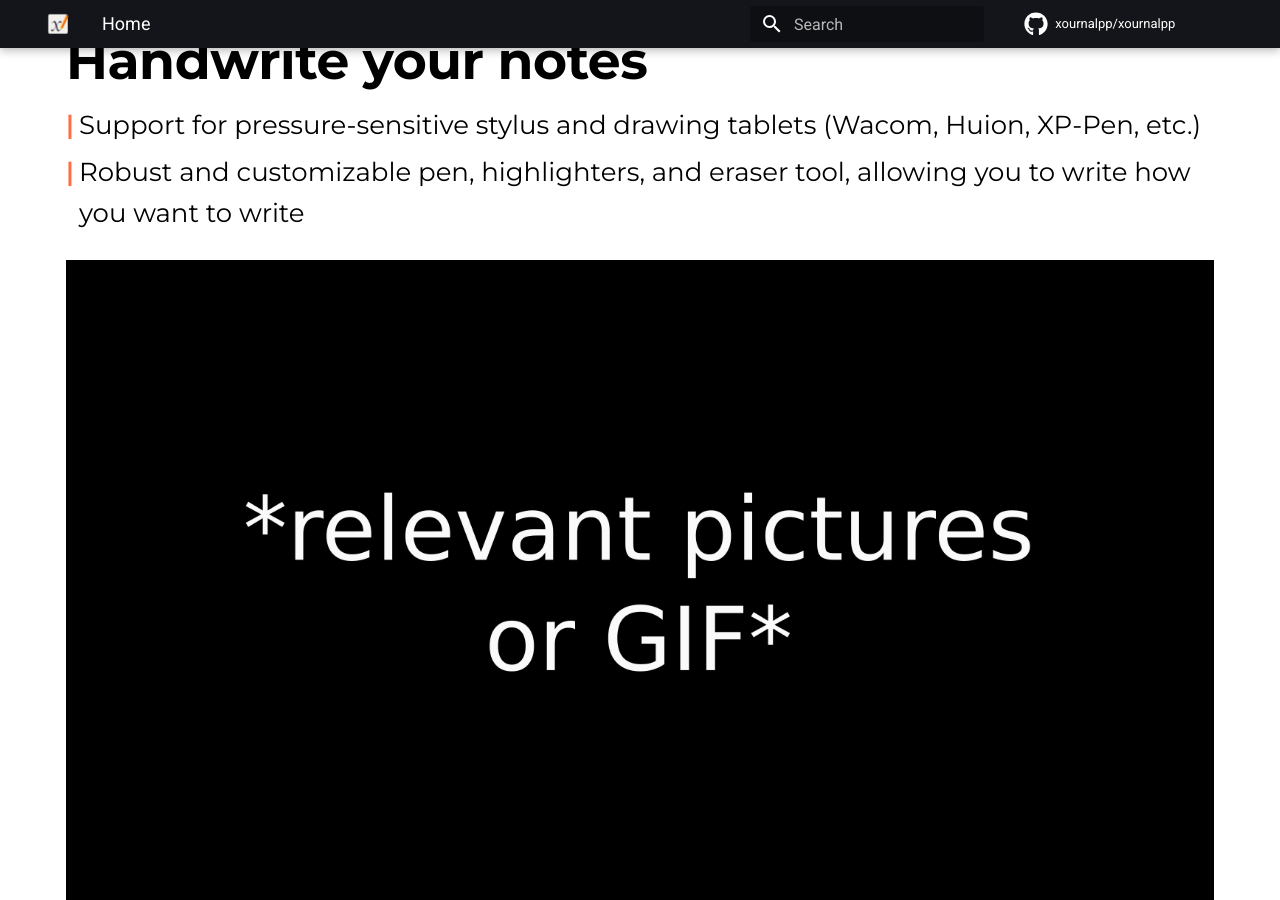
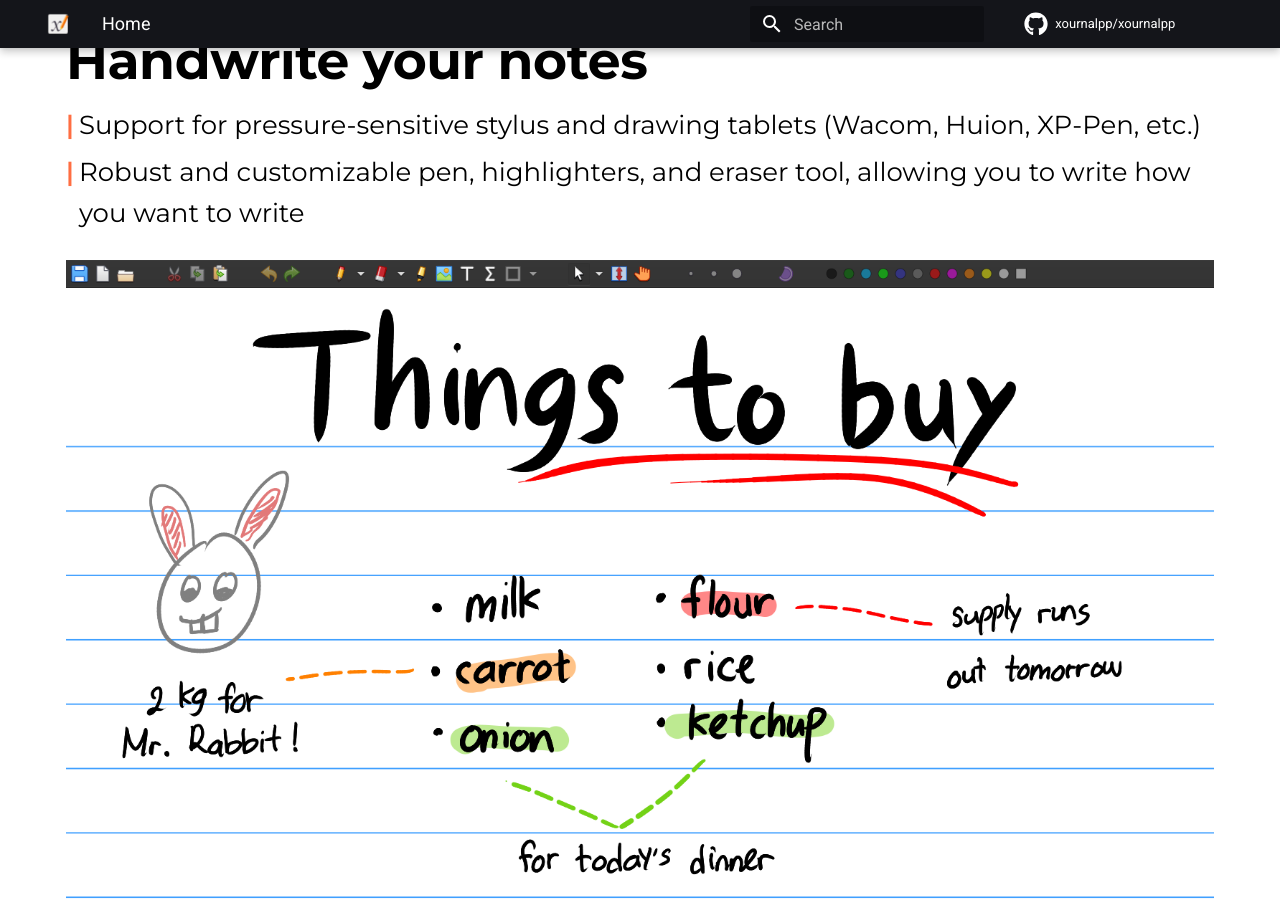
Before and after one commit to xournalpp/xournalpp.github.io, an MkDocs documentation site: the page built from docs/index.md, in a window 1280 px wide and 900 px high, scrolled down 1305 px. Built offline with MkDocs 1.6.1 and Material for MkDocs 9.7.7, drawn with Linux system fonts in a browser that asks for light colours; comment, search, counter and statistics services are not loaded; the version menu is left out.

Commit message:
Add handwriting showcase screenshot

```diff
--- a/docs/index.md
+++ b/docs/index.md
@@ -32,7 +32,7 @@ hide:
 	        		<p class = "bullet-point">|</p><p>Robust and customizable pen, highlighters, and eraser tool, allowing you to write how you want to write</p>
 	        	</div>
 		    </div>
-		    <img src = "/img/placeholder-image-2.png">
+		    <img src = "/img/Handwritten.png">
 		</div>
 		<div class = "feature feature-left">
 		    <div class = "feature-text">
```
Also changed, not shown: docs/img/Handwritten.png (added).
